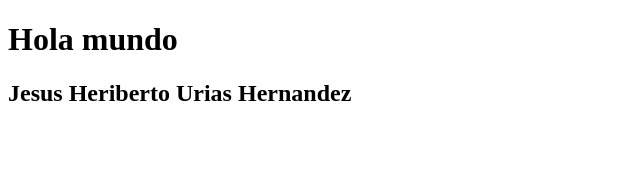
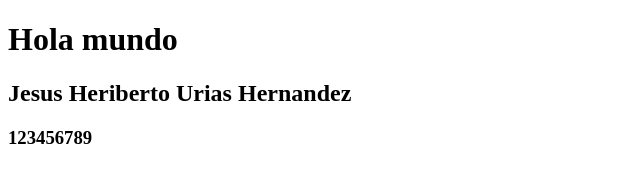
Before and after one commit to heriberto7370/PaginaEjemplo, a plain HTML site: page index.html in a window 1280 px wide. Shown: the whole page, without its empty margins (0-640 px from the left). Drawn offline with Linux system fonts and the light colour scheme.

Commit message:
Hasta aqui llegue pa

```diff
--- a/index.html
+++ b/index.html
@@ -10,6 +10,7 @@
 
     <h1>Hola mundo</h1>
     <h2>Jesus Heriberto Urias Hernandez</h2>
+    <h3>123456789</h3>
 
 </body>
 </html>
```
